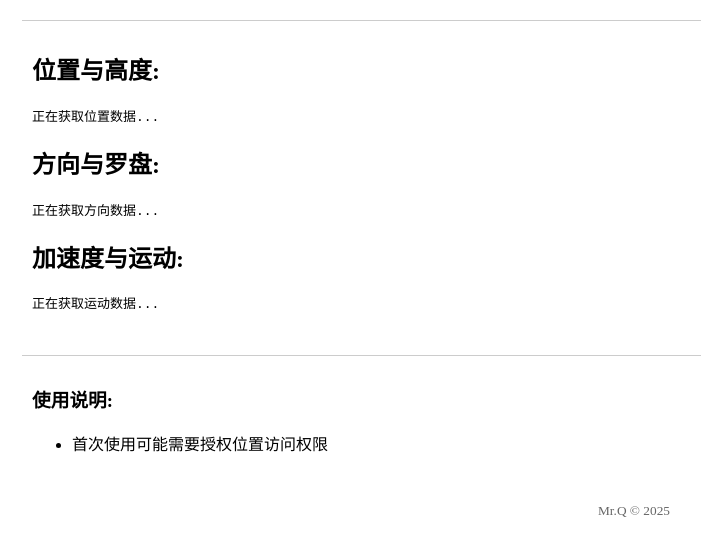
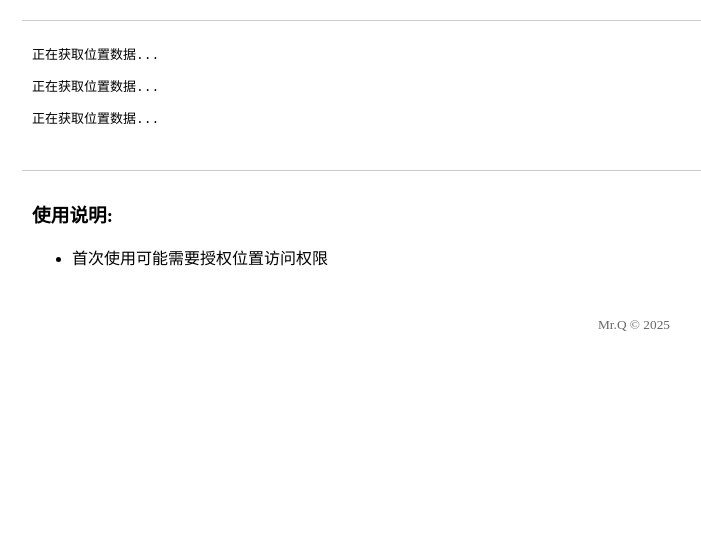
Before and after one commit to Rocket-Q/GPS, a plain HTML site: page index.html in a window 1280 px wide. Shown: the whole page, without its empty margins (6-707 px from the left). Drawn offline with Linux system fonts and the light colour scheme.

Commit message:
Add files via upload

```diff
--- a/index.html
+++ b/index.html
@@ -108,12 +108,9 @@
     <!-- 页面标题 -->
         <!-- 传感器数据展示区域 -->
         <div style="margin: 20px; padding: 10px; border-top: 1px solid #ccc;">
-            <h2>位置与高度:</h2>
             <pre id="position">正在获取位置数据...</pre>
-            <h2>方向与罗盘:</h2>
-            <pre id="orientation">正在获取方向数据...</pre>
-            <h2>加速度与运动:</h2>
-            <pre id="motion">正在获取运动数据...</pre>
+            <pre id="orientation">正在获取位置数据...</pre>
+            <pre id="motion">正在获取位置数据...</pre>
         </div>
 
     <!-- 使用说明 -->
```
